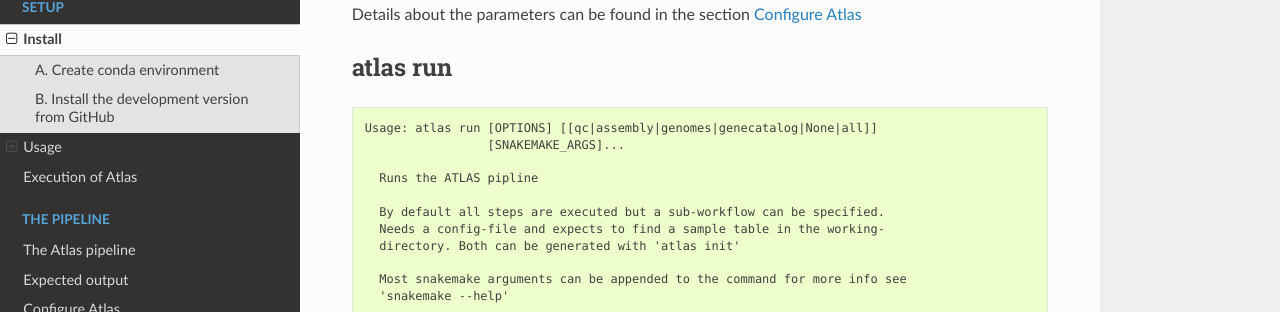
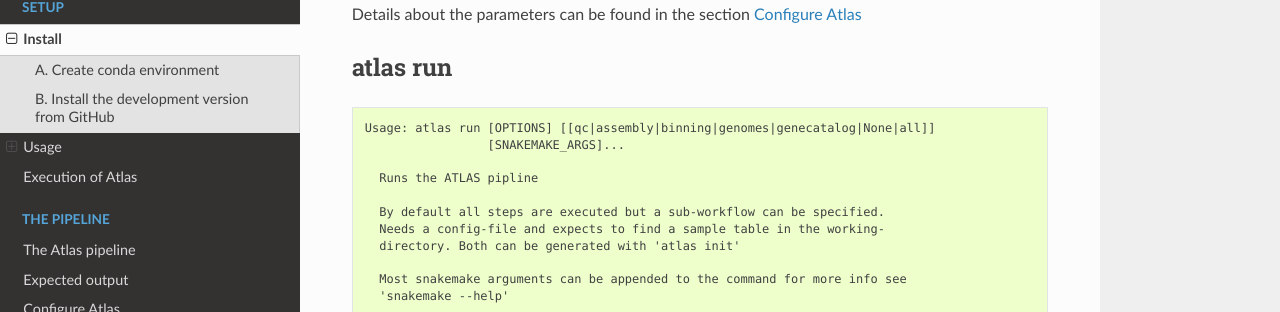
Before and after one commit to metagenome-atlas/atlas, a Sphinx documentation site: the page built from docs/usage/getting_started.rst, in a window 1280 px wide and 900 px high, scrolled down 1927 px. Shown: the part 139-451 px from the top of the window. Built offline with Sphinx 7.4.7 and the Read the Docs theme 2.0.0, drawn with Linux system fonts in a browser that asks for light colours; some of the changed text lies outside the part shown.

```diff
--- a/docs/details/configuration.rst
+++ b/docs/details/configuration.rst
@@ -34,3 +34,4 @@ Detailed configuration
 
     ../advanced/qc
     ../advanced/assembly
+    longreads
--- a/docs/usage/getting_started.rst
+++ b/docs/usage/getting_started.rst
@@ -113,7 +113,7 @@ atlas run
 
 ::
 
-  Usage: atlas run [OPTIONS] [[qc|assembly|genomes|genecatalog|None|all]]
+  Usage: atlas run [OPTIONS] [[qc|assembly|binning|genomes|genecatalog|None|all]]
                    [SNAKEMAKE_ARGS]...
 
     Runs the ATLAS pipline
```
Also changed, not shown: docs/details/longreads.rst (added, +14 -0 lines).
